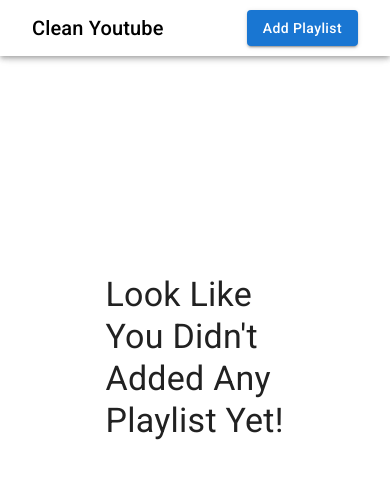
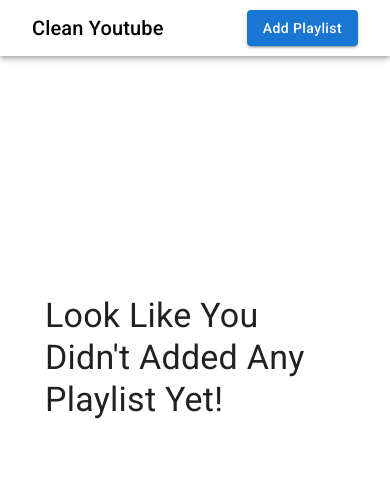
Before and after one commit to MiR-stack/clean_youtube, a React (Vite) app: page / in a window 390 px wide. Shown: the top 478 px of the page. Built offline with nearby package versions, Linux system fonts and the light colour scheme.

Commit message:
fixed empty text responsiveness

```diff
--- a/src/pages/home/index.jsx
+++ b/src/pages/home/index.jsx
@@ -13,6 +13,7 @@ const Empty = () => {
           left: "50%",
           transform: "translate(-50%,-50%)",
           textTransform: "capitalize",
+          width:{xs:'300px',sm:'unset'}
         }}
       >
         <Typography variant="h4">
```
